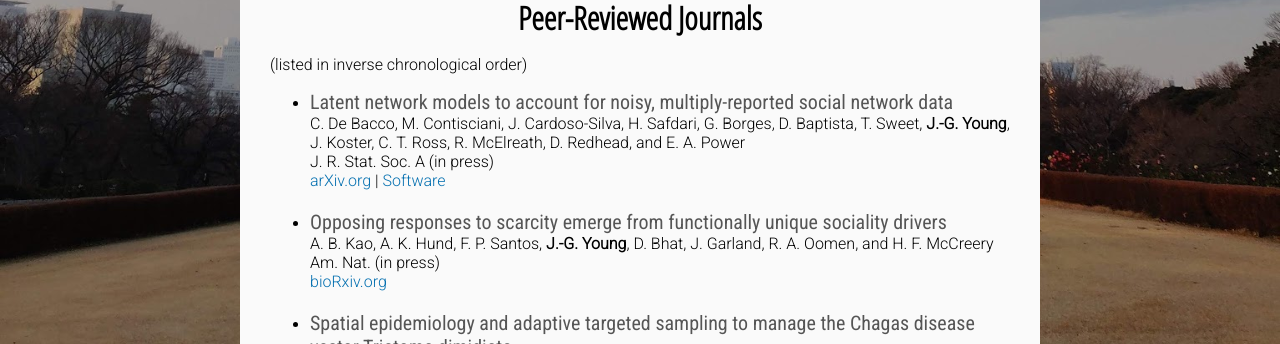
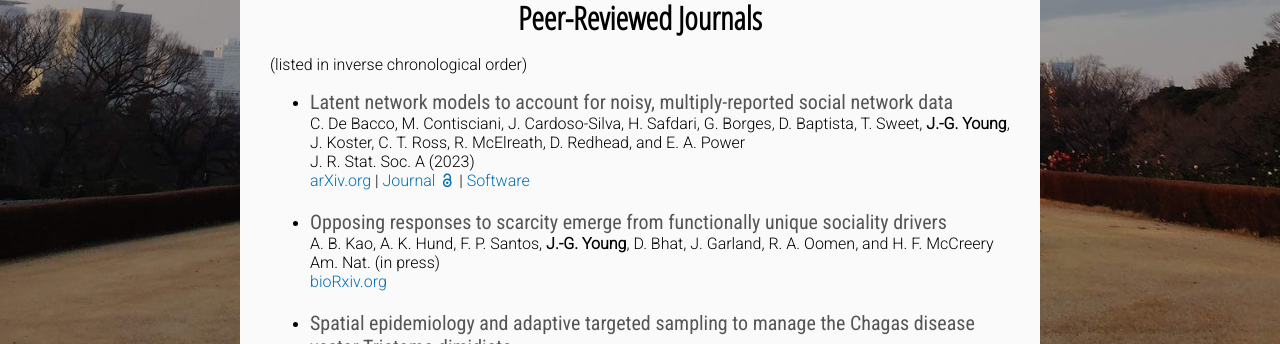
Before and after one commit to jg-you/jg-you.github.io, a Jekyll site: the page built from publications.md, in a window 1280 px wide and 900 px high, scrolled down 1124 px. Shown: the part 108-452 px from the top of the window. Built offline with Jekyll 4.4.1, drawn with Linux system fonts in a browser that asks for light colours; some web fonts are replaced; comment, search, counter and statistics services are not loaded.

Commit message:
doi for Latent network paper

```diff
--- a/publications.md
+++ b/publications.md
@@ -47,8 +47,8 @@ A. Patania, A. Allard, and **J.-G. Young**<br/>
 
 * <span class="pub-title">Latent network models to account for noisy, multiply-reported social network data</span><br/>
 C. De Bacco, M. Contisciani, J. Cardoso-Silva, H. Safdari, G. Borges, D. Baptista, T. Sweet, **J.-G. Young**, J. Koster, C. T. Ross, R. McElreath, D. Redhead, and E. A. Power<br/>
-J. R. Stat. Soc. A (in press)<br/>
-[arXiv.org](https://dx.doi.org/10.48550/arXiv.2112.11396)  | [Software](https://github.com/latentnetworks/vimure)
+J. R. Stat. Soc. A (2023)<br/>
+[arXiv.org](https://dx.doi.org/10.48550/arXiv.2112.11396)  | [Journal <i class="ai ai-open-access" aria-hidden="true"></i>](https://doi.org/10.1093/jrsssa/qnac004) | [Software](https://latentnetworks.github.io/vimure/)
 
 
 * <span class="pub-title">Opposing responses to scarcity emerge from functionally unique sociality drivers</span><br/>
```
